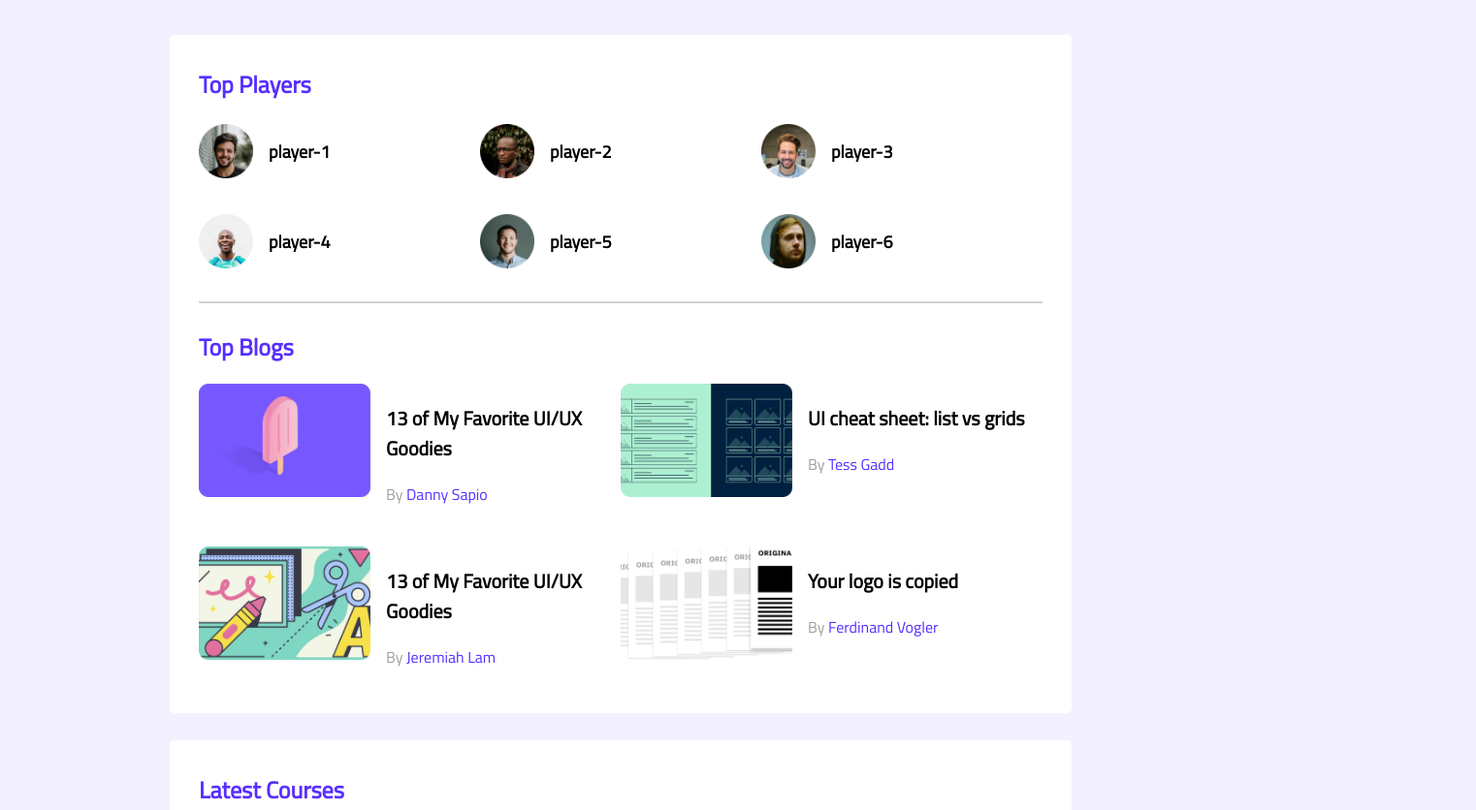
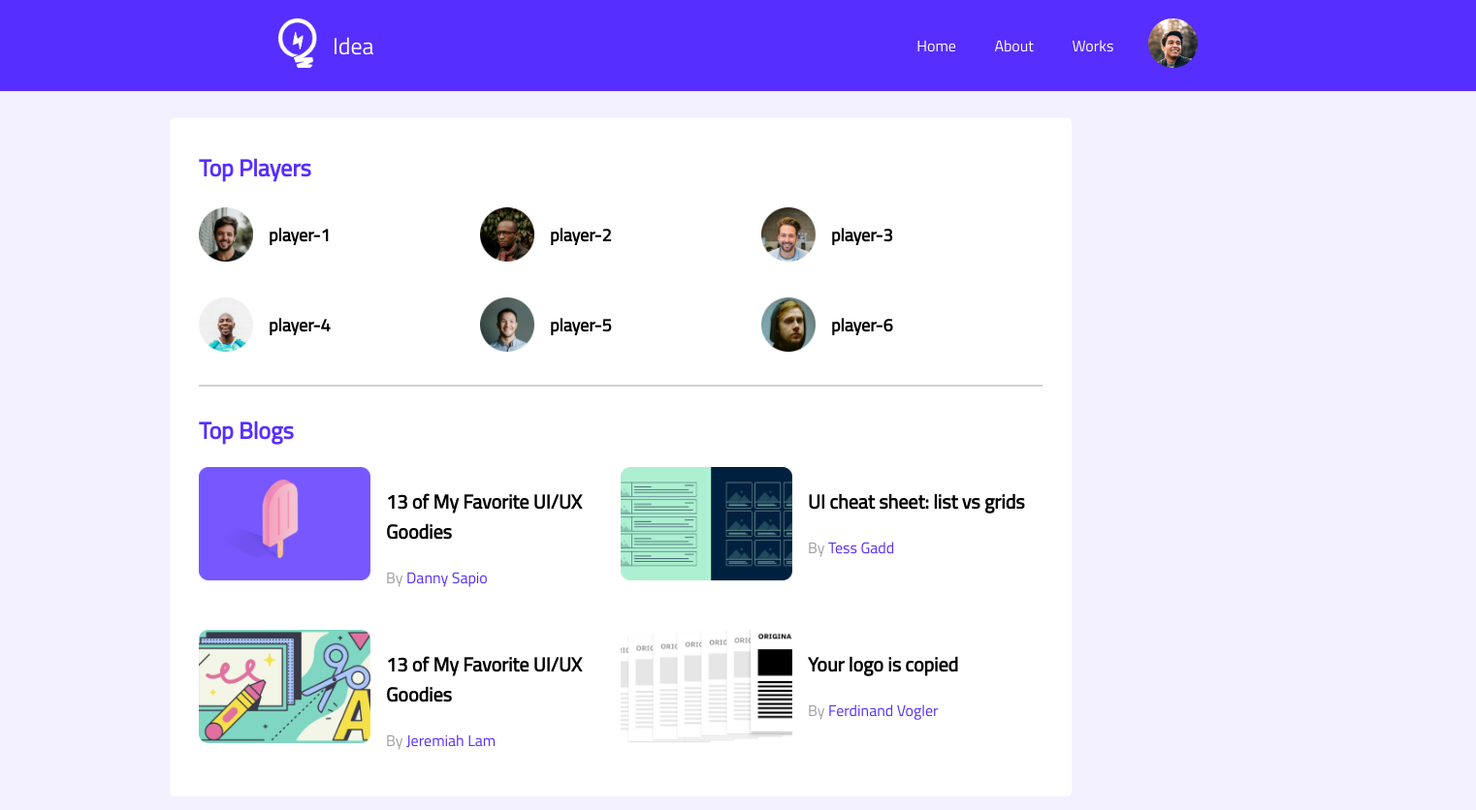
Before and after one commit to rajibrahman74/Leader-Board, a plain HTML site: page index.html in a window 1280 px wide. Shown: the top 836 px of the page at 97% size, 1522 px wide, since content can reach past the window. Drawn offline with Linux system fonts and the light colour scheme; a web font is replaced by a local one.

Commit message:
finish-work

```diff
--- a/index.html
+++ b/index.html
@@ -16,7 +16,26 @@
 <body>
     <!-- header start-->
     <header>
-
+        <nav>
+            <div class="frist-div">
+                <span class="icon">
+                    <img src="./images/icons/logo.png" alt="">
+                </span>
+                <span class="frist-p">
+                    <p>Idea</p>
+                </span>
+            </div>
+            <div class="another-div">
+                <span class="all-link">
+                    <a href="#" class="frist-a">Home</a>
+                    <a href="#" class="frist-a">About</a>
+                    <a href="#" class="frist-a">Works</a>
+                </span>
+                <span class="profile">
+                    <img src="./images/icons/profile.png" alt="">
+                </span>
+            </div>
+        </nav>
     </header>
     <!-- header end-->
     <main>
--- a/style.css
+++ b/style.css
@@ -5,6 +5,7 @@
 body{
     font-family: 'Titillium Web', sans-serif;
     background: #F3F1FF;
+    margin: 0;
 }
 main{
     display: flex;
@@ -22,8 +23,58 @@ hr{
     border: 1px solid #D1D1D1;
     margin-bottom: 27px;
 
+
 }
 
+/* navigation bar */
+/* navigation bar */
+nav{
+    display: flex;
+    justify-content: center;
+    align-items: center;
+    justify-content:space-around;
+    height: 94px;
+    width: 1522px;
+    background: #562EFF;
+}
+.frist-div{
+    display: flex;
+    justify-content: center;
+    align-items: center;
+
+}
+.frist-div > span > img{
+    width: 40.42px;
+    height: 51px;
+    color: #FFFFFF;
+    margin-left: 12.5px;
+}
+.frist-div > span > p{
+    width: 54px;
+    height: 36px;
+    color: white;
+    font-weight: 500;
+    font-size: 24px;
+}
+.frist-div > .frist-p{
+    margin-left: 16px;
+    font-size: 24px;
+}
+
+.another-div{
+    display: flex;
+    justify-content: center;
+    align-items: center;
+}
+.another-div > .all-link > .frist-a{
+    text-decoration: none;
+    color: white;
+    margin-right: 36px;
+}
+.profile img{
+    margin-right: 12.5px;
+
+}
 /* top players style start */
 /* top players style start */
 
@@ -129,6 +180,9 @@ span{
 /* Mobile device */
 
 @media only screen and (max-width: 688px) {
+    nav{
+        width: 100%;
+    }
     .container{
         width: 100%;
     }
@@ -145,6 +199,9 @@ span{
 
 
 @media only screen and (min-widht: 688px) and (max-width: 992px) {
+    nav{
+        width: 100%;
+    }
     .container{
         width: 100%;
     }
```
